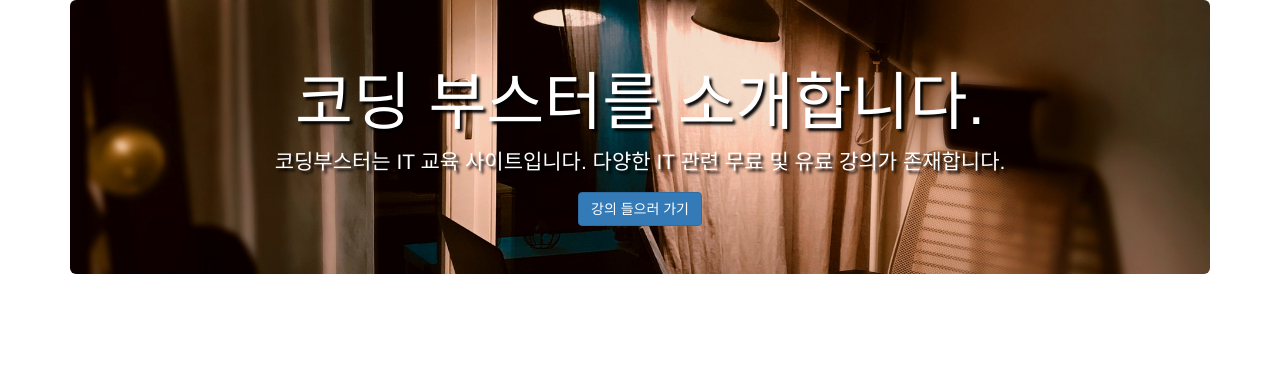
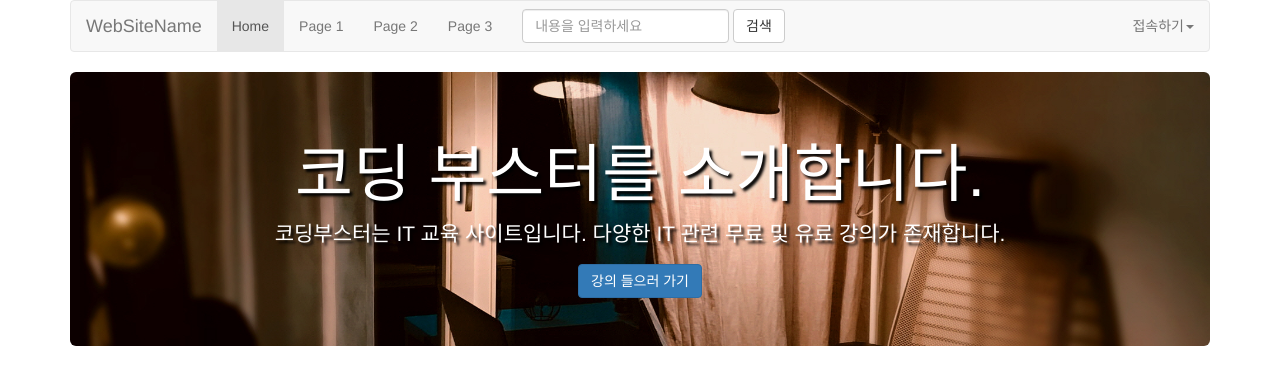
Before and after one commit to progress0407/bootstrap-nadongbin, a plain HTML site: page index.html in a window 1280 px wide. Drawn offline with Linux system fonts and the light colour scheme.

Commit message:
내비 바

```diff
--- a/index.html
+++ b/index.html
@@ -21,6 +21,35 @@
 
 <body>
   <div class="container">
+    <nav class="navbar navbar-default">
+      <div class="container-fluid">
+        <div class="navbar-header">
+          <a class="navbar-brand" href="#">WebSiteName</a>
+        </div>
+        <ul class="nav navbar-nav">
+          <li class="active"><a href="#">Home</a></li>
+          <li><a href="#">Page 1</a></li>
+          <li><a href="#">Page 2</a></li>
+          <li><a href="#">Page 3</a></li>
+        </ul>
+        <form class="navbar-form navbar-left" action="/action_page.php">
+          <div class="form-group">
+            <input type="text" class="form-control" placeholder="내용을 입력하세요">
+          </div>
+          <button type="submit" class="btn btn-default">검색</button>
+        </form>
+        <ul class="nav navbar-nav navbar-right">
+          <li class="dropdown">
+            <a href="#" class="dropdown-toggle" data-toggle="dropdown" role="button" aria-haspopup="true"
+              aria-expanded="false">접속하기<span class="caret"></span></a>
+            <ul class="dropdown-menu">
+              <li><a href="#">로그인</a></li>
+              <li><a href="#">회원가입</a></li>
+            </ul>
+          </li>
+        </ul>
+      </div>
+    </nav>
     <div class="jumbotron text-center">
       <h1>코딩 부스터를 소개합니다.</h1>
       <p>코딩부스터는 IT 교육 사이트입니다. 다양한 IT 관련 무료 및 유료 강의가 존재합니다.</p>
```
